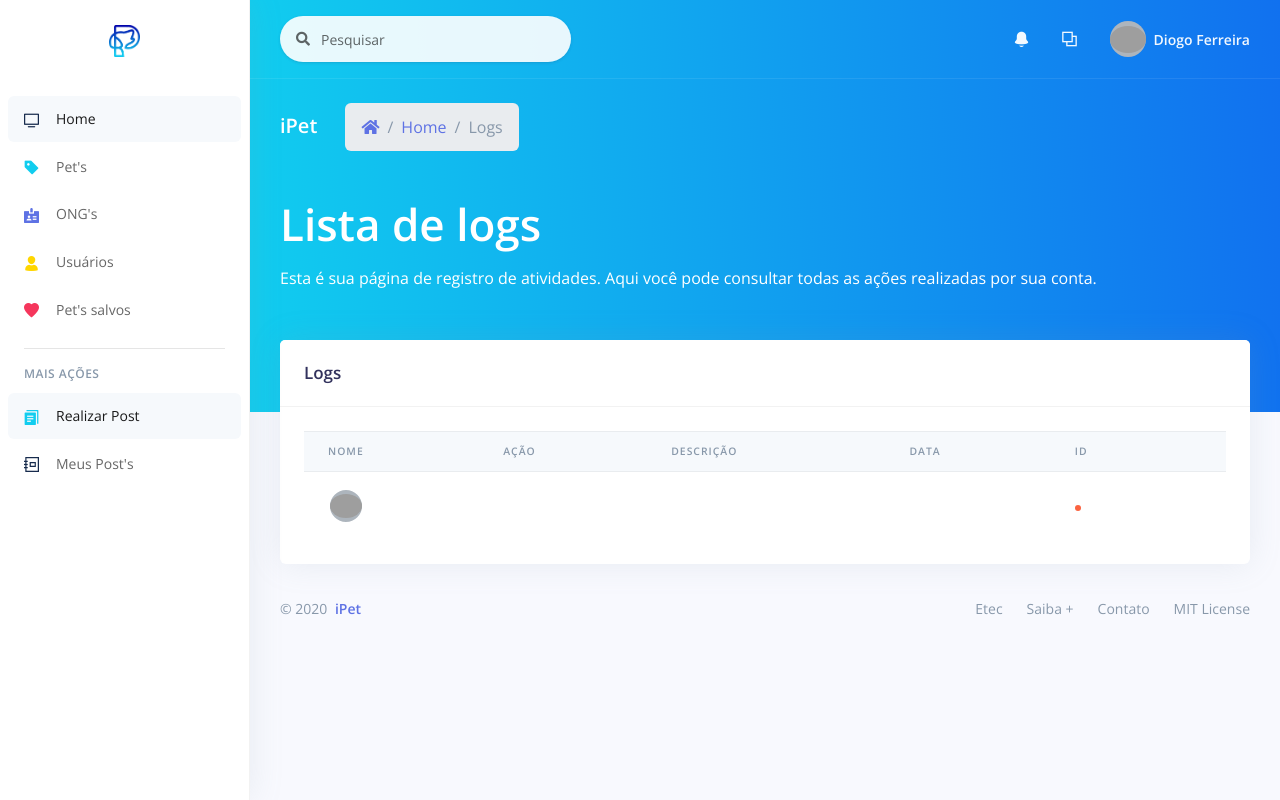
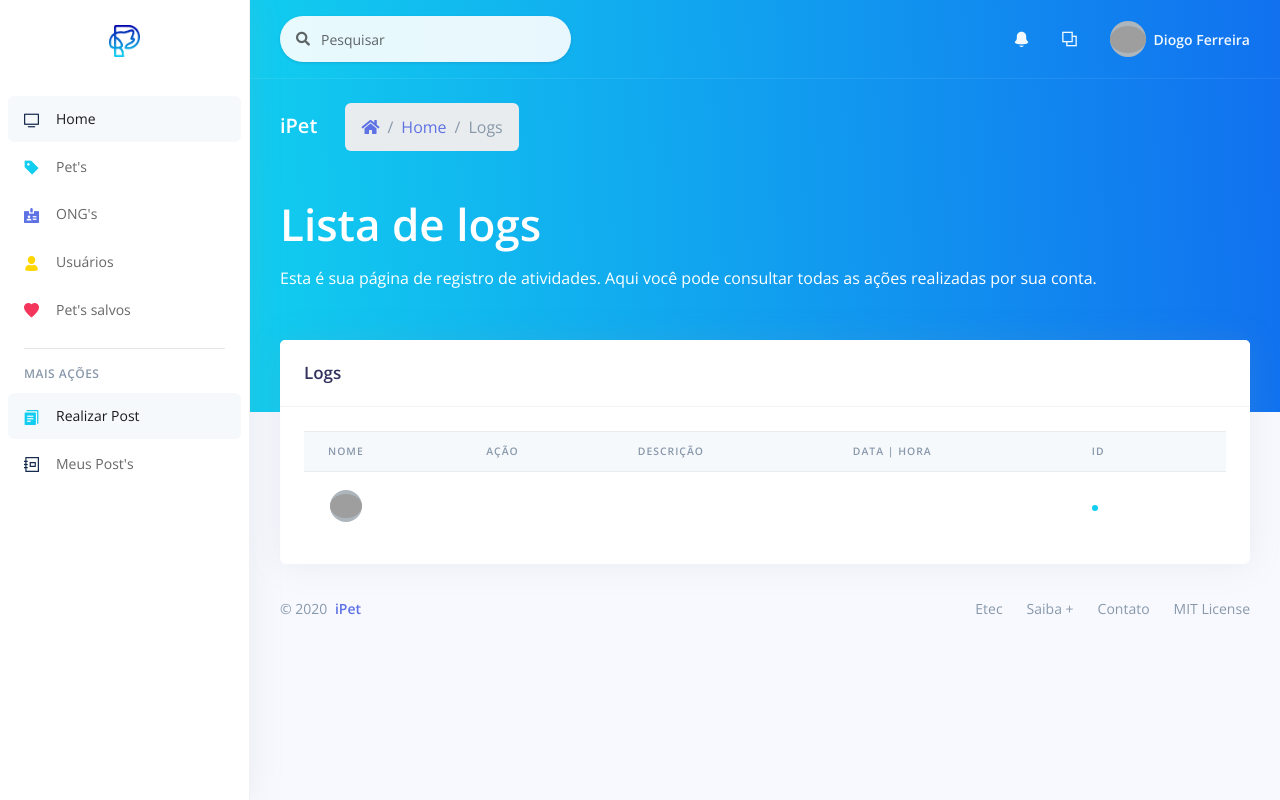
Before and after one commit to ArikBartzadok/iPet, a PHP site: page /tcc_ipet/_site/_user/list/list_log.php in a window 1280 px wide. Run offline with PHP 8.4, Linux system fonts and the light colour scheme; a user stored in the database is signed in; data comes from the database, SQL or seed files in the repository; data that the repository does not hold is empty; grey boxes are pictures that could not be loaded.

Commit message:
update notify, logs and sidebar also

```diff
--- a/_site/_user/list/list_log.php
+++ b/_site/_user/list/list_log.php
@@ -113,7 +113,7 @@ if($_SESSION['rank'] != 1) {
                         <th scope="col" class="sort" data-sort="name">Nome</th>
                         <th scope="col" class="sort" data-sort="budget">Ação</th>
                         <th scope="col" class="sort" data-sort="status">Descrição</th>
-                        <th scope="col" class="sort" data-sort="completion">Data</th>
+                        <th scope="col" class="sort" data-sort="completion">Data | Hora</th>
                         <th scope="col">ID</th>
                         <!-- <th scope="col"></th> -->
                       </tr>
@@ -127,7 +127,7 @@ if($_SESSION['rank'] != 1) {
                       <th scope="row">
                         <div class="media align-items-center">
                           <div class="avatar-group">
-                            <a href="#" class="avatar avatar-sm rounded-circle" data-toggle="tooltip" data-original-title="<?= $name; ?>">
+                            <a href="#" class="avatar avatar-sm rounded-circle" data-toggle="tooltip" data-original-title="<?= $array['user_name']; ?>">
                               <img alt="Image placeholder" src="<?= PUBLICO . 'img/users/' . $profile_image; ?>">
                             </a>
                           </div>
@@ -147,7 +147,7 @@ if($_SESSION['rank'] != 1) {
                       </td>
                       <td>
                         <span class="badge badge-dot mr-4">
-                          <i class="bg-warning"></i>
+                          <i class="bg-info"></i>
                           <span class="status"><?= $array['id_log']; ?></span>
                         </span>
                       </td>
```
